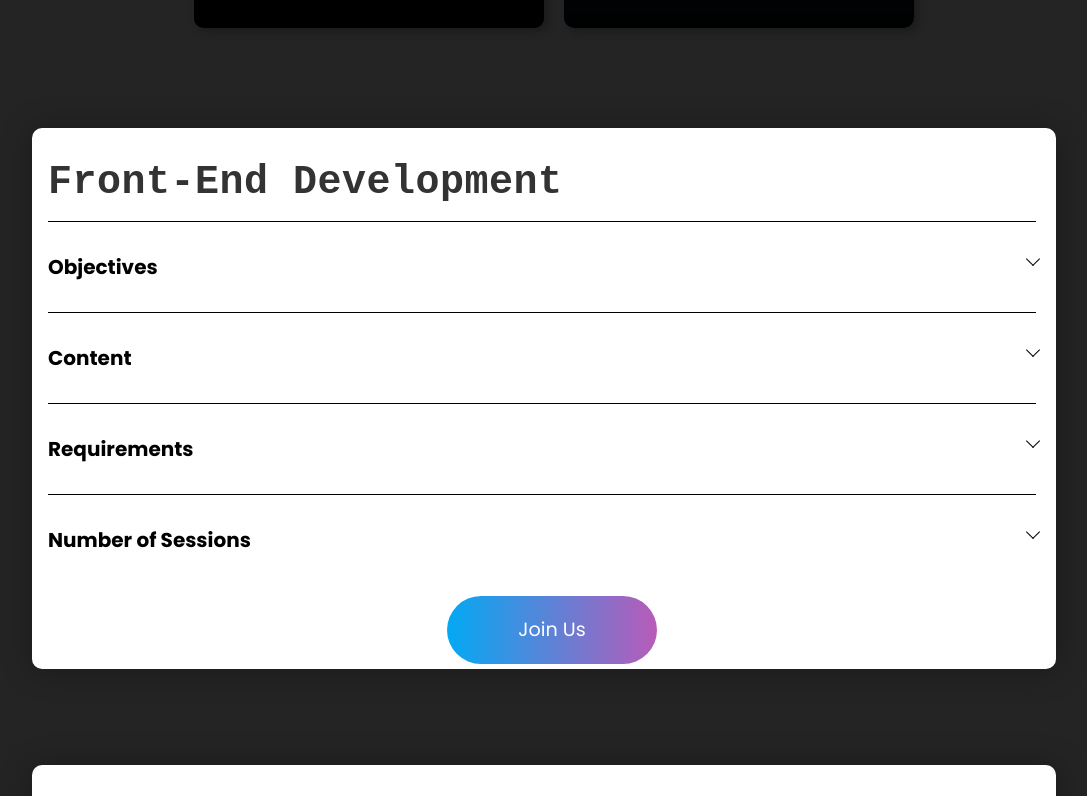
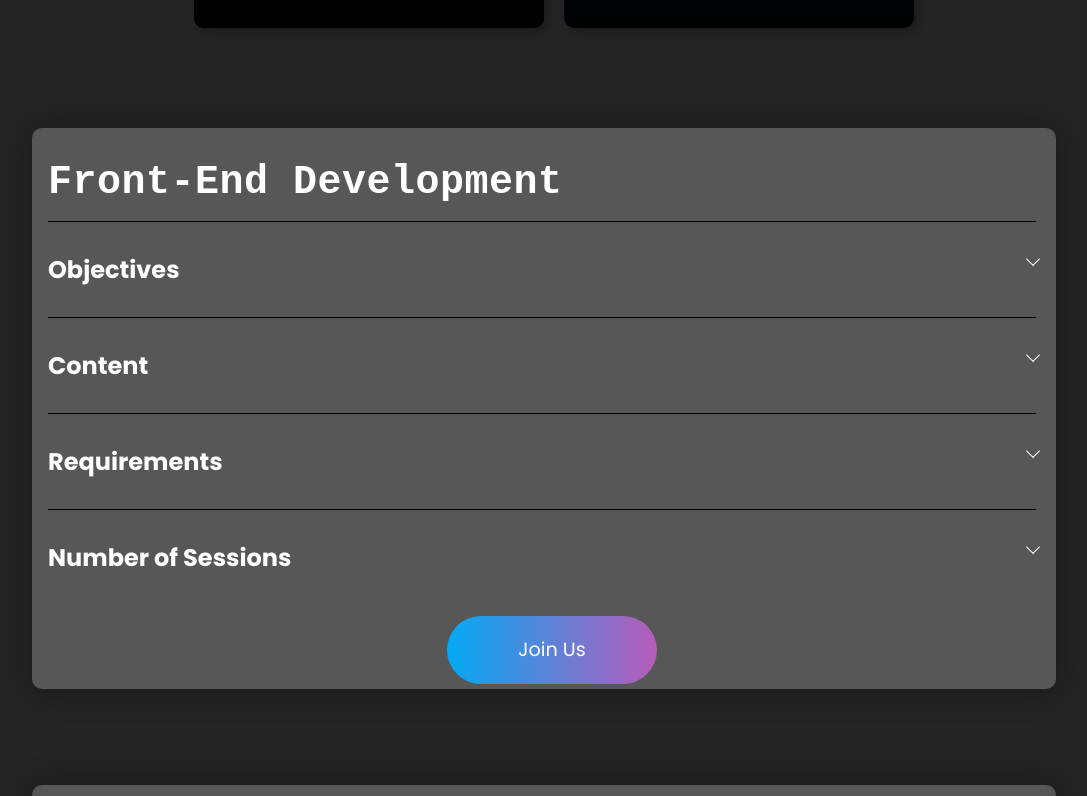
Before and after one commit to Deadreyo/SemiColon, a React (Vite) app: page / in a window 1280 px wide. Shown: the part 2366-3162 px from the top of the page, without its empty margins (96-1183 px from the left). Built offline with nearby package versions, Linux system fonts and the light colour scheme; a web font is replaced by a local one.

Commit message:
modified:   src/Components/Tracks/Track.css

```diff
--- a/src/Components/Tracks/Track.css
+++ b/src/Components/Tracks/Track.css
@@ -8,7 +8,7 @@
     margin-top: 5rem;
 }
 .blog_post {
-  background: #fff;
+  background: #ffffff3b;
   width: 80%;
   height: auto;
   border-radius: 10px;
@@ -57,7 +57,7 @@
   margin: 0 0 1rem 0;
   font-size: 2.5rem;
   letter-spacing: 0.5px;
-  color: #333;
+  color: #ffffff;
 }
 
 .container_copy p {
@@ -134,6 +134,8 @@
 
 .faq-drawer {
   margin-bottom: 30px;
+  color: rgb(0, 0, 0);
+    color: white;
 }
 
 .faq-drawer__content-wrapper {
@@ -148,7 +150,7 @@
   border-top: #000 1px solid;
   cursor: pointer;
   display: block;
-  font-size: 1.25em;
+  font-size: 1.5em;
   font-weight: 700;
   padding: 30px 0 0 0;
   position: relative;
@@ -175,7 +177,7 @@
 
 /* OPTIONAL HOVER STATE */
 .faq-drawer__title:hover {
-  color: #4E4B52  ;
+  color: #e29be9ec  ;
 }
 
 .faq-drawer__trigger:checked
```
